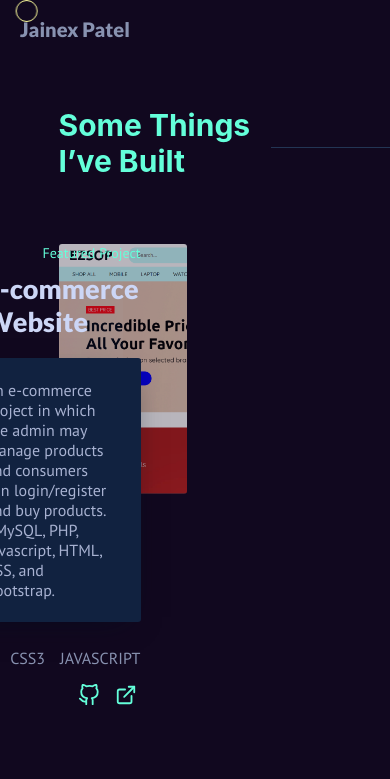
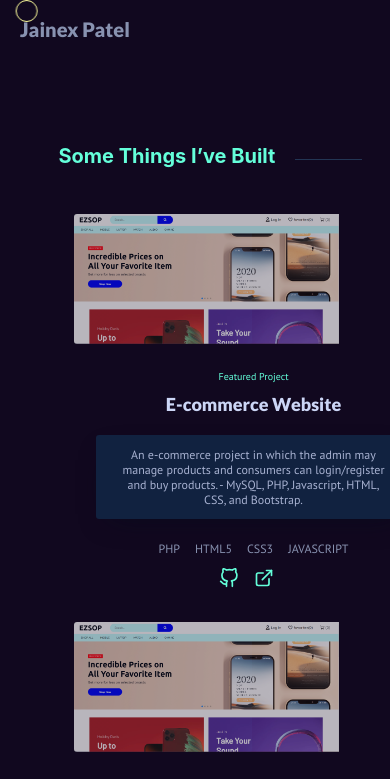
Before and after one commit to Jainex17/Portfolio, a React (Create React App) app: page /project in a window 390 px wide. Shown: the top 779 px of the page. Built offline with nearby package versions, Linux system fonts and the light colour scheme.

Commit message:
project page mobile view working

```diff
--- a/src/Componets/projects/Projects.css
+++ b/src/Componets/projects/Projects.css
@@ -1,5 +1,5 @@
 .projects {
-  width: 100%;
+  width: 100vw;
   margin: 50px 15%;
 }
 .projects h2 {
@@ -19,8 +19,9 @@
   background-color: #233554;
 }
 .projects .project-container {
-  padding: 40px 0;
+  padding: 40px 50px;
   display: flex;
+  align-items: center;
   width: 100%;
 }
 .projects .project-container .container-img {
@@ -34,12 +35,12 @@
   background-repeat: no-repeat;
   background-size: auto 100%;
   height: 250px;
-  width: 33%;
+  width: 99%;
   border-radius: 3px;
   z-index: 1;
   transition: all 0.5s ease;
   opacity: 0.7;
-  position: absolute;
+  position: unset;
 }
 .projects .project-container .project-img .img-layer {
   width: 50%;
@@ -50,6 +51,10 @@
   mix-blend-mode: screen;
   height: 100%;
   border-radius: 3px;
+}
+.left-container .container-img {
+  position: absolute;
+  right: 150px;
 }
 .left-container .container-content {
   position: relative;
@@ -109,15 +114,70 @@
   font-family: var(--ptfont);
   padding-left: 0;
 }
+.container-content .project-tech li:first-child {
+  padding: 0;
+}
 .container-content .project-tech li {
   padding-left: 15px;
 }
 .container-content .project-link {
   display: flex;
-  padding: 0 4px;
 }
 .container-content .project-link a svg {
   color: var(--green);
   width: 22px;
-  padding-left: 15px;
+  padding-right: 15px;
 }
+
+@media only screen and (max-width: 460px) {
+  .projects {
+    padding: 20px 0%;
+  }
+  .projects h2 {
+    font-size: 20px;
+  }
+  .projects h2::after {
+    width: 67px;
+  }
+  .projects .project-container {
+    flex-direction: column;
+    padding: 30px 0 0 0;
+  }
+  .projects .project-container .container-img {
+    width: 92%;
+  }
+  .projects .project-container .project-img {
+    height: 130px;
+  }
+  .left-container .container-img {
+    right: 0px;
+    position: relative;
+  }
+  .right-container .container-content,
+  .left-container .container-content {
+    right: 0;
+    width: 88%;
+    align-items: center;
+    text-align: center;
+    padding: 26px 0 0 0;
+  }
+  .project-container.left-container {
+    flex-direction: column-reverse;
+  }
+  .container-content .project-overline {
+    font-size: 10px;
+  }
+  .container-content h3 {
+    font-size: 18px;
+  }
+  .container-content .Project-desc {
+    padding: 0 20px;
+    font-size: 12px;
+  }
+  .container-content .project-tech {
+    font-size: 12px;
+  }
+  .container-content .project-link a svg {
+    width: 20px;
+  }
+}
```
